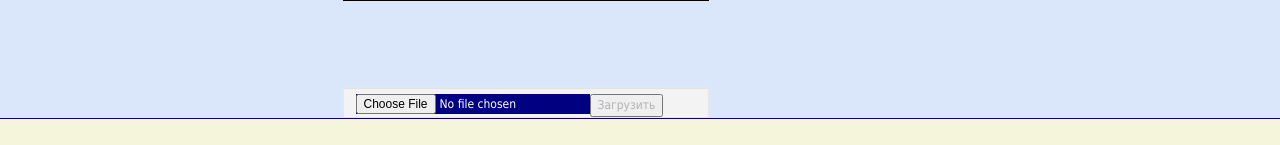
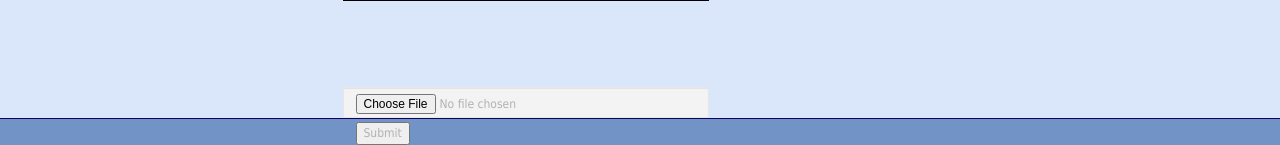
Before and after one commit to kusachiy/mysite, a Django app: template vk/templates/vk/home_profile.html in a window 1280 px wide. Shown: the part 765-910 px from the top of the page. Before the commit the page ends 884 px from the top, so only its background shows below. Run offline with Django 3.2, Linux system fonts and the light colour scheme; the template is opened without the code that fills it, so the values that code supplies are empty.

Commit message:
Fix commit8

```diff
--- a/vk/templates/vk/home_profile.html
+++ b/vk/templates/vk/home_profile.html
@@ -26,8 +26,10 @@
     <div>
         <form enctype="multipart/form-data" class = "form-control" method="post" action="/upload_photo/">
             {% csrf_token %}
-                <input type="file" class="colorbutton pull-left" color="yellow" name="image" />
-                <input type="submit" value="Загрузить" />
+                 <p>
+                    <input id="id_image" type="file" class="" name="image">
+                </p>
+                <input type="submit" value="Submit" />
         </form>
     </div>
 {%endblock %}
```
